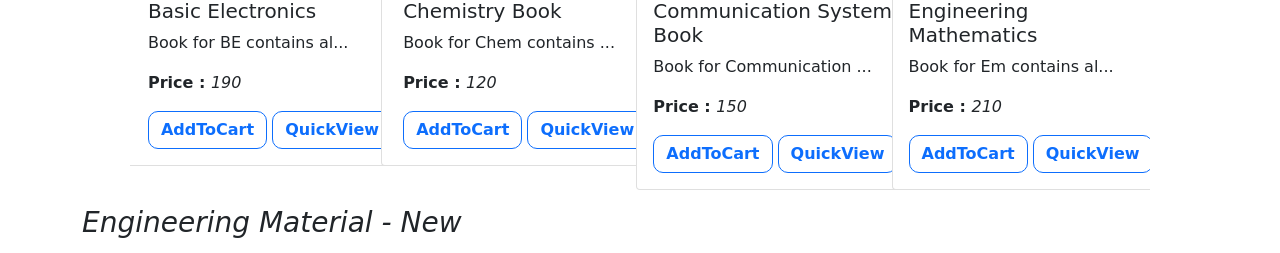
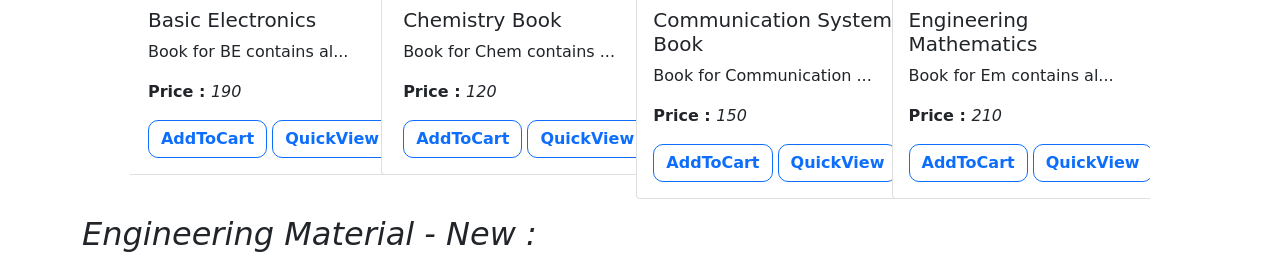
Before and after one commit to JACK-HRUSHI/E-Commerce_Website_Django, a Django app: page /shop/ in a window 1280 px wide. Shown: the part 1542-1795 px from the top of the page. Run offline with Django 4.2, Linux system fonts and the light colour scheme; data comes from the database, SQL or seed files in the repository; some libraries are stand-ins or nearby versions.

Commit message:
Done with extra designing

```diff
--- a/mac/mac/templates/index.html
+++ b/mac/mac/templates/index.html
@@ -52,6 +52,8 @@
 
     <script src="{% static 'fontawesomefree/js/all.min.js' %}"></script>
     <link href="{% static 'fontawesomefree/css/all.min.css' %}" rel="stylesheet" type="text/css">
+    <link rel="apple-touch-icon" sizes="180x180" href="{% static 'shop/favicon/apple-touch-icon.png' %}">
+    <link rel="icon" type="image/png" sizes="32x32" href="{% static 'shop/favicon/android-chrome-512x512.png' %}">
 
   </head>
   <body>
--- a/mac/shop/templates/shop/index.html
+++ b/mac/shop/templates/shop/index.html
@@ -138,7 +138,7 @@
 
     {% for product, range, nSlides in allProds %}
 
-    <h3 class="my-3" style="font-family: cursive;"><i> {{product.0.category }} </i></h3>
+    <h2 class="my-3" style="font-family: cursive;"><i> {{product.0.category }} : </i></h2>
 
     <div class="row">
 
```
